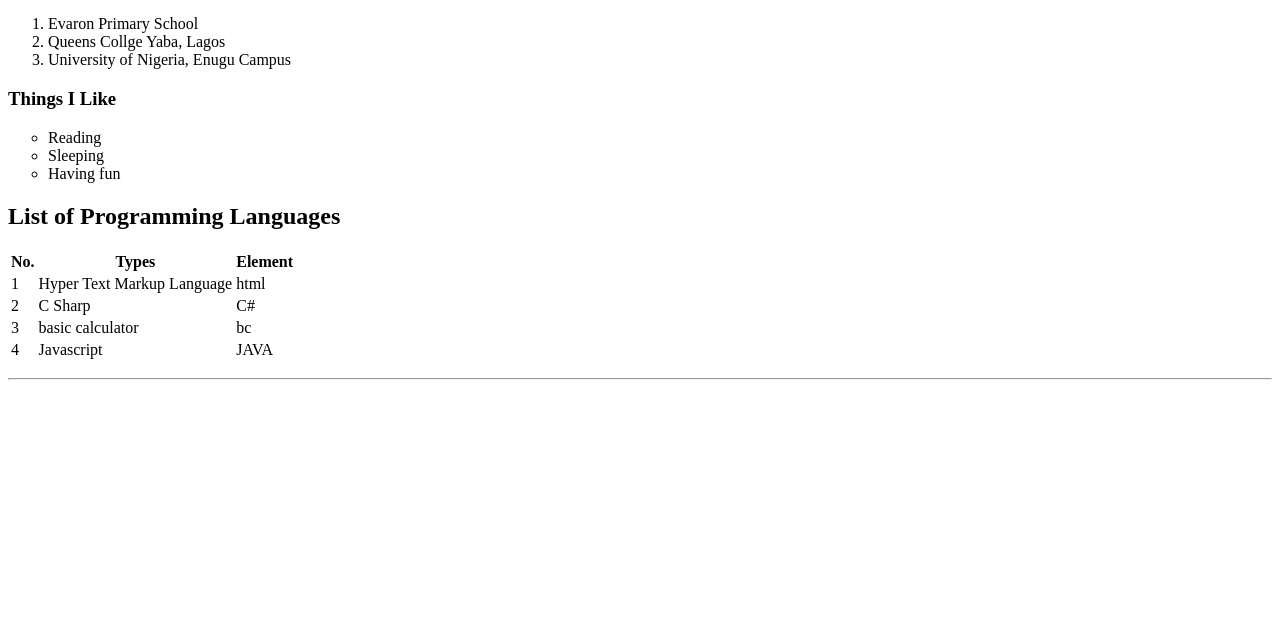
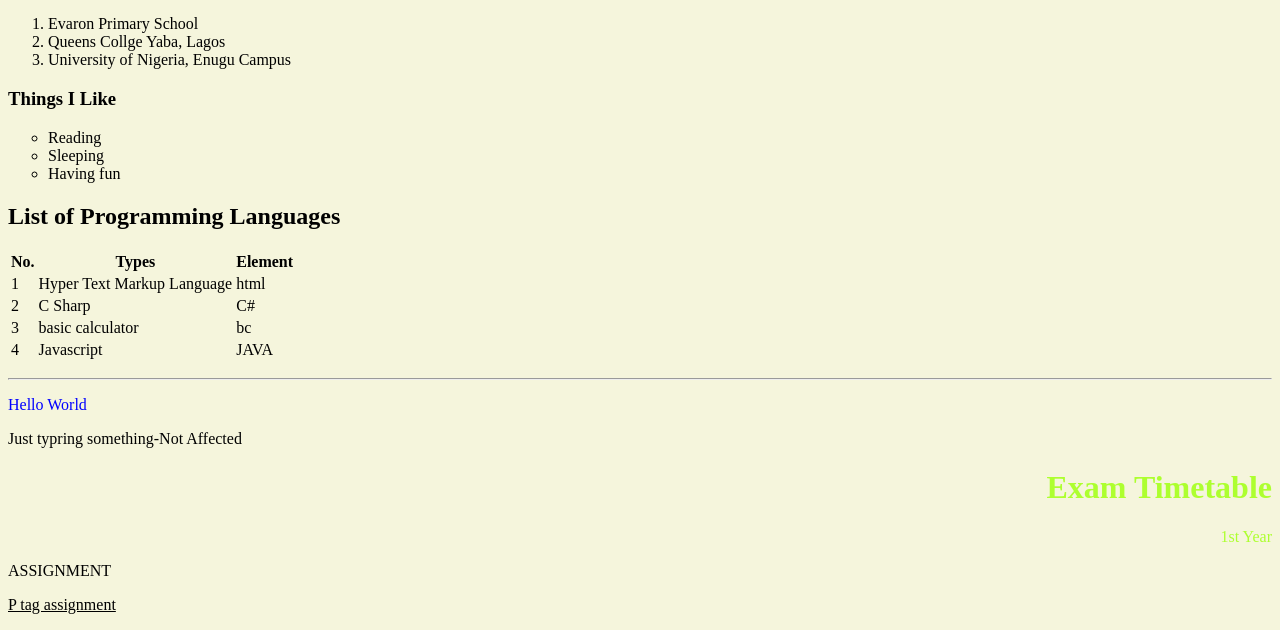
Before and after one commit to youcancallmedabby/my-bio, a plain HTML site: page index.html in a window 1280 px wide. Shown: the part 2417-3047 px from the top of the page. Before the commit the page ends 2813 px from the top, so only its background shows below. Drawn offline with Linux system fonts and the light colour scheme.

Commit message:
first commit

```diff
--- /dev/null
+++ b/index.css
@@ -0,0 +1,9 @@
+h1{
+    color: moccasin;
+}
+#read{
+    color: blue;
+}
+#text{
+    text-decoration: underline;
+}
--- a/index.html
+++ b/index.html
@@ -1,11 +1,17 @@
 <!DOCTYPE html>
 <html lang="en">
 <head>
+    <style>
+        .center {text-align: right;
+            color: greenyellow;
+        }
+    </style>
+    <link rel="stylesheet" href="index.css">
     <meta charset="UTF-8">
     <meta name="viewport" content="width=device-width, initial-scale=1.0">
     <title>Document</title>
 </head>
-<body>
+<body style="background-color: beige;">
     <h1>dabby is great</h1>
     <h2>who is dabby</h2>
     <h3>where is she from</h3>
@@ -44,7 +50,7 @@
 <p><title= "I'm a tooltip">this is a paragraph</title></p>
 <p></p>
 <hr>
-<p><h1>ASSIGNMENT</h1></p>
+<p><h1 style="color: blue;">ASSIGNMENT</h1></p>
 <h2>Dabelu's Bio</h2>
 <p>My name is Dabelu and I have been learning coding at the Attueye Coding Academy for 2 weeks.
     I am a 3rd year law student in the University of Nigeria, Enugu Campus.</p>
@@ -96,5 +102,11 @@
 </tr>
 </table>
 <p><hr></p>
+<p id="read">Hello World</p>
+<p>Just typring something-Not Affected</p>
+<h1 class="center">Exam Timetable</h1>
+<p class="center">1st Year</p>
+<p>ASSIGNMENT</p>
+<p id="text">P tag assignment</p>
 </body>
 </html>
```
